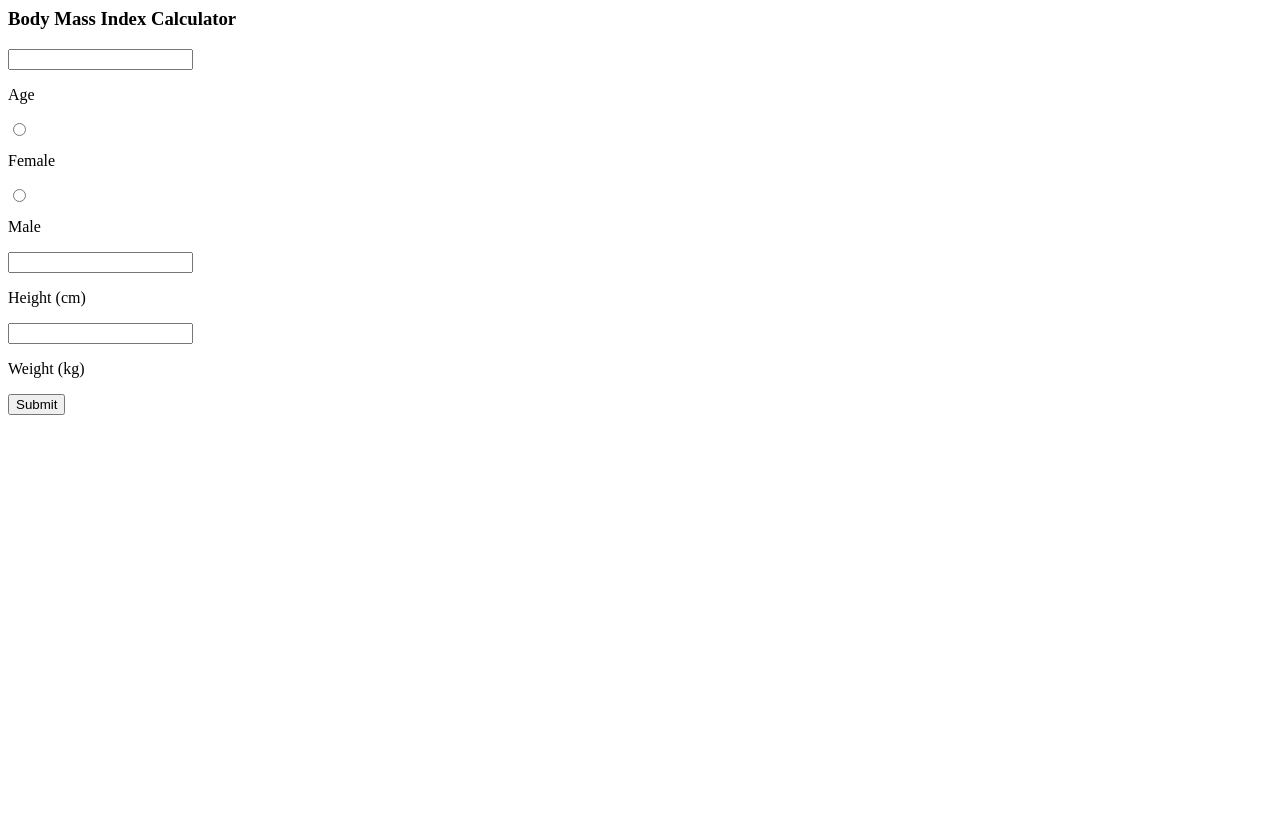
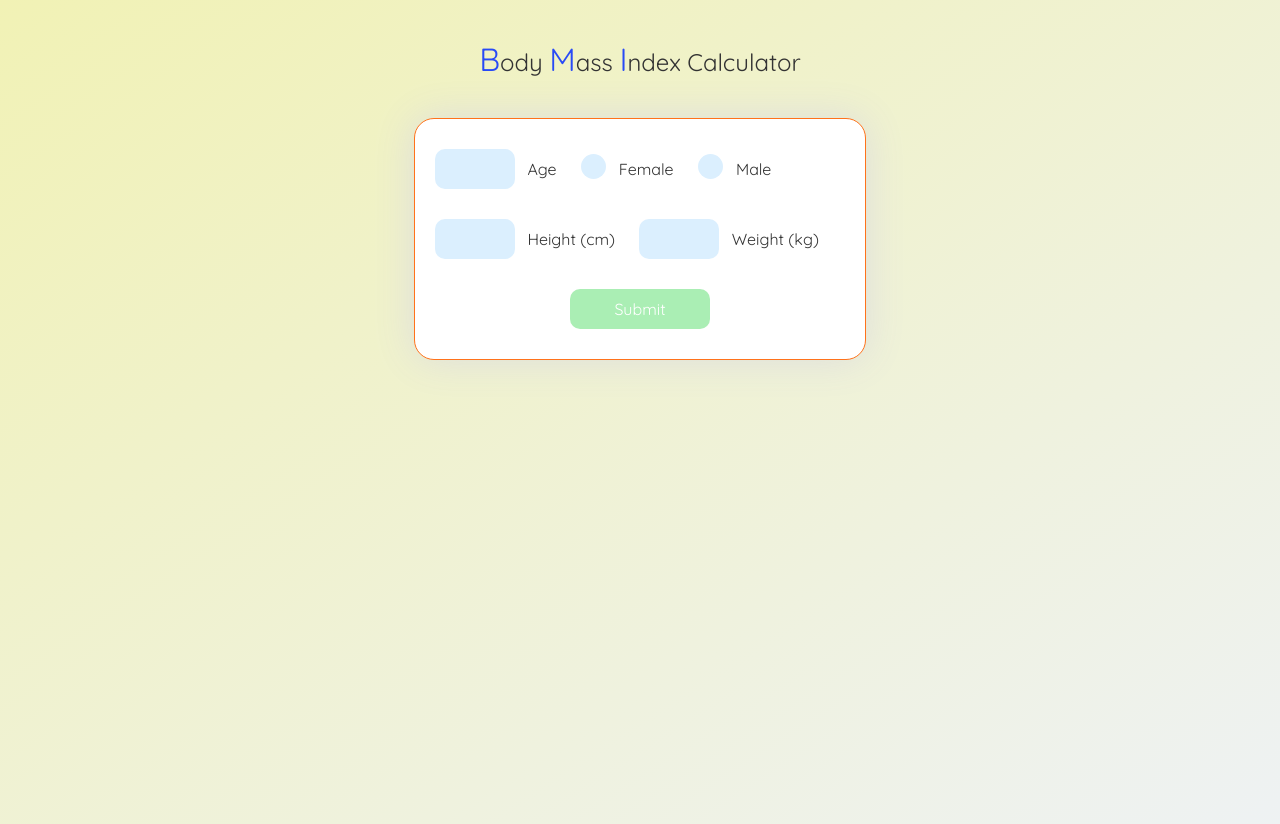
Before and after one commit to AtharvaPawar456/BMIcalculator.github.io, a plain HTML site: page index.html in a window 1280 px wide. Before the commit the page ends 800 px from the top, so only its background shows below. Drawn offline with Linux system fonts and the light colour scheme.

Commit message:
Update index.html

```diff
--- a/index.html
+++ b/index.html
@@ -1,9 +1,16 @@
+<!DOCTYPE html>
+<html lang="en">
+
 <head>
+  <meta charset="UTF-8">
+    <meta http-equiv="X-UA-Compatible" content="IE=edge">
+    <meta name="viewport" content="width=device-width, initial-scale=1.0">
+    <title>Google Home Page Clone</title>
+    <link rel="stylesheet" href="style.css" />
   <link
     href="https://fonts.googleapis.com/css?family=Quicksand:400,700"
     rel="stylesheet"
   />
-  <link rel="stylesheet" href="/index.css" />
 </head>
 
 <body>
@@ -52,3 +59,4 @@
   </form>
 </body>
 <script src="/index.js"></script>
+  </html>
```
